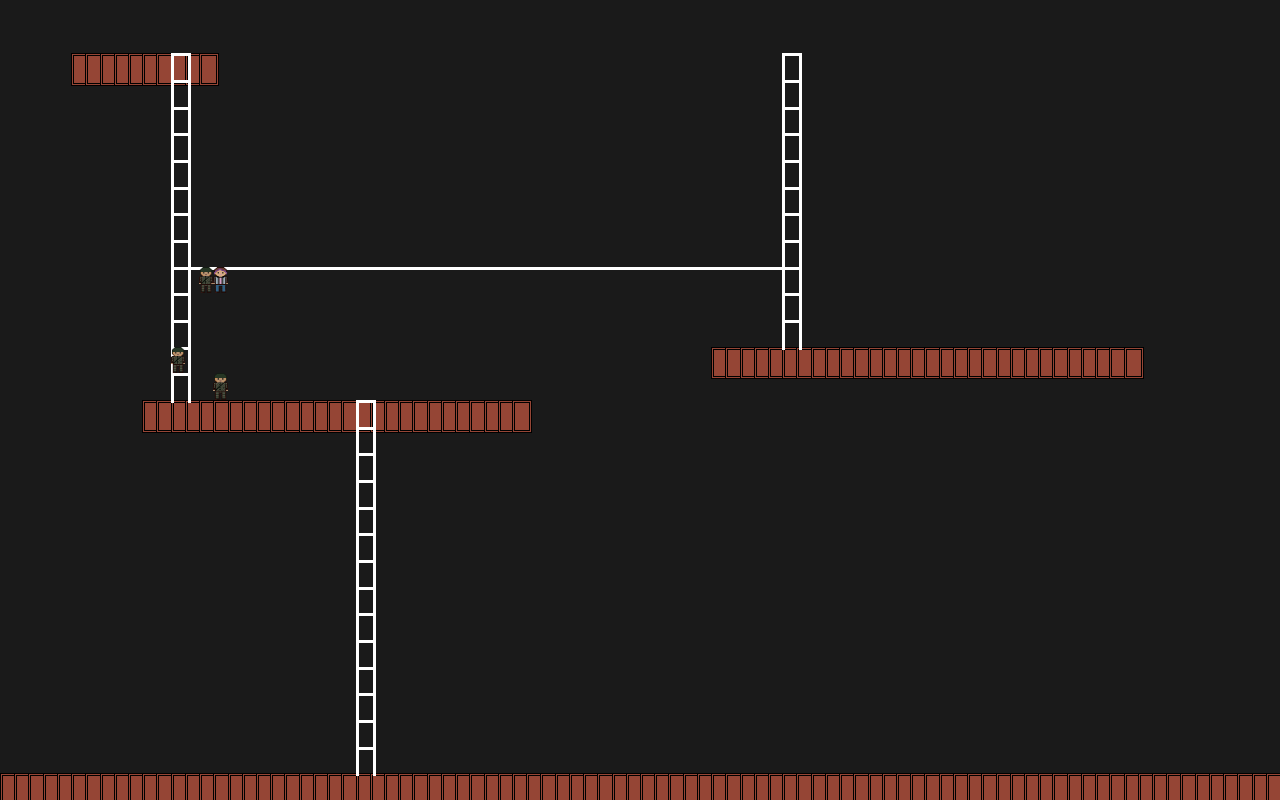
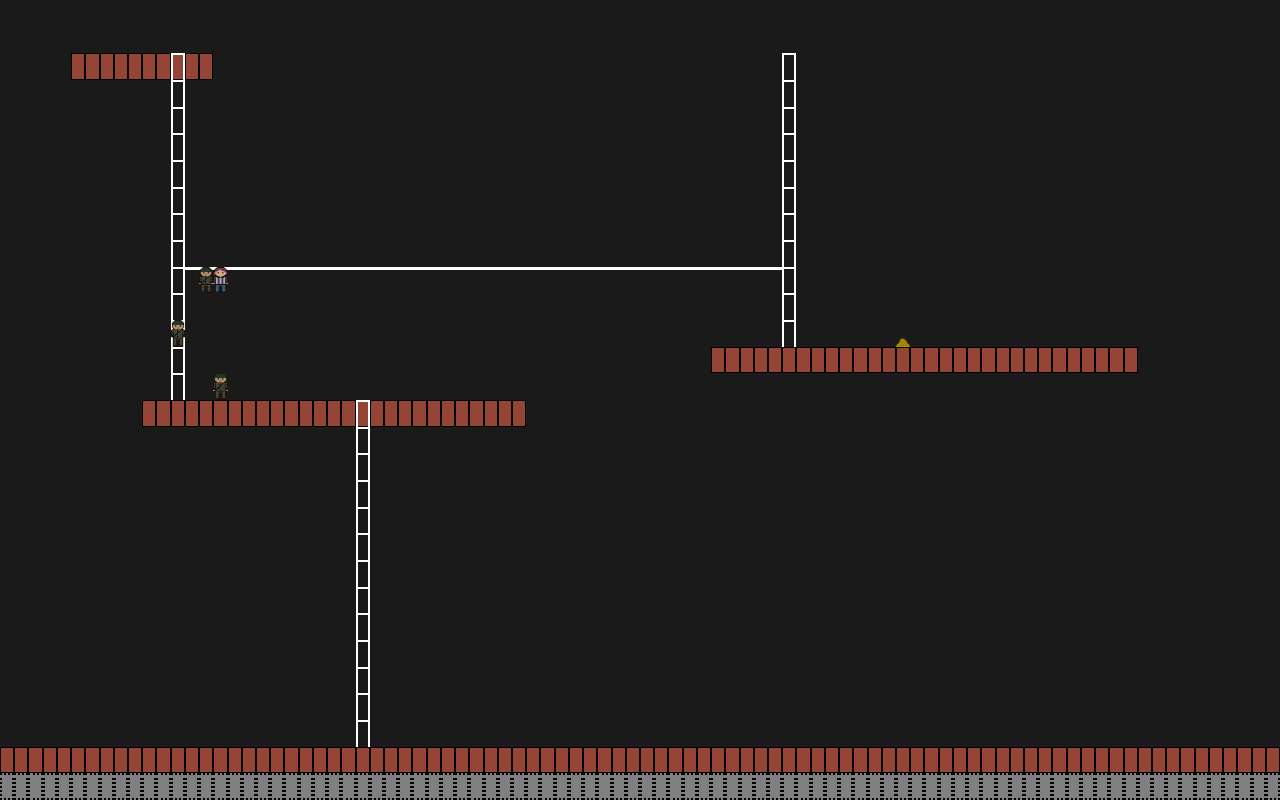
Before and after one commit to Soroush-porhonar/soroush-runner, a website built with Vite: page index.html in a window 1280 px wide. Built offline with nearby package versions, Linux system fonts and the light colour scheme.

Commit message:
fixed falling glitch and added concrete, woking on gold and enemy carring it

```diff
--- a/src/common/reset.css
+++ b/src/common/reset.css
@@ -22,6 +22,7 @@ time, mark, audio, video {
 	font-size: 100%;
 	font: inherit;
 	vertical-align: baseline;
+	box-sizing: border-box;
 }
 /* HTML5 display-role reset for older browsers */
 article, aside, details, figcaption, figure,
@@ -30,6 +31,7 @@ footer, header, hgroup, menu, nav, section {
 }
 body {
 	line-height: 1;
+
 }
 ol, ul {
 	list-style: none;
--- /dev/null
+++ b/src/element/concrete/conc.css
@@ -0,0 +1,5 @@
+.conc {
+  position: absolute;
+  background-color: gray;
+  border: 2px dotted black;
+}
--- /dev/null
+++ b/src/element/concrete/conc.ts
@@ -0,0 +1,23 @@
+import "./conc.css";
+import $ from "jquery";
+import { addObject, removeObject } from "./../ring/ring.ts";
+
+export class Conc {
+  row: number;
+  col: number;
+  constructor(row: number, col: number) {
+    this.row = row;
+    this.col = col;
+
+  }
+}
+
+export function drawConc(row: number, col: number) {
+  const OBJECT_ID = 7;
+  const id: string = row + "-" + col;
+  const $conc = $("<div></div>")
+    .attr("id", "conc" + id)
+    .addClass("conc");
+  addObject($conc, row, col, OBJECT_ID);
+
+}
--- a/src/element/enemy/enemy.ts
+++ b/src/element/enemy/enemy.ts
@@ -71,12 +71,13 @@ export function enemyRestoreHole(row , col){
 
 export function isFalling(row, col, index){
     const underboxId: number = getRingState(row + 1, col);
-    let result : boolean = false
+    let result : boolean
     if (underboxId === 0){
         result = true;
         };
     if (searchHole(row , col)){
         result = false;
+
         };
     if (enemiesBehindId[index] === 5){
         result = false;
@@ -89,8 +90,10 @@ export function enemyFall() {
   enemies.forEach((enemy, index) => {
     if (checkBorders(enemy.row + 1, enemy.col)){
         if (isFalling(enemy.row, enemy.col, index) ) {
+          //console.log(enemiesBehindId[index]);
+          //console.log(getRingState(enemy.row +1, enemy.col));
           resetEnemy(enemy.row, enemy.col, enemy.id, enemiesBehindId[index]);
-          enemy.row++;
+          enemy.row = enemy.row + 1 ;
           drawEnemy(enemy.row, enemy.col, enemy.id);
         }
     }
--- a/src/element/enemy/pathfinding.ts
+++ b/src/element/enemy/pathfinding.ts
@@ -77,7 +77,7 @@ export function moveEnemy() {
 
         if (!next) return;
 
-        if (notOccupied(next.row,next.col) && (!(isFalling( enemy.row, enemy.col, index )))) {
+        if (notOccupied(next.row,next.col) && getRingState(enemy.row , enemy.col ) !== 0 && !searchHole(enemy.row , enemy.col)){
 
             resetEnemy(
             enemy.row,
--- /dev/null
+++ b/src/element/gold/gold.css
@@ -0,0 +1,3 @@
+.gold {
+  position: absolute;
+}
--- /dev/null
+++ b/src/element/gold/gold.ts
@@ -0,0 +1,21 @@
+import $ from "jquery";
+import "./gold.css";
+import { addObject, removeObject } from "./../ring/ring.ts";
+
+export function drawGold(row: number, col: number) {
+  const OBJECT_ID = 6;
+  const id: string = row + "-" + col;
+  const $gold = $("<img>")
+    .attr("id", "gold" + id)
+    .attr("src", "./src/element/gold/gold.png") // Set the source of the image
+    .addClass("gold");
+  addObject($gold, row, col, OBJECT_ID);
+
+}
+
+
+export function resetGold(row: number, col: number, targetId: number) {
+  const id: string = row + "-" + col;
+  const $gold = $("#gold" + id).remove();
+  removeObject($gold, row, col, targetId);
+}
--- a/src/element/ladder/ladder.css
+++ b/src/element/ladder/ladder.css
@@ -1,6 +1,6 @@
 .ladder {
     position: absolute;
-    border: 3px solid white;
+    border: 2px solid white;
     border-bottom: none;
 
 }
--- a/src/element/player/player.ts
+++ b/src/element/player/player.ts
@@ -18,7 +18,7 @@ export class Player {
 
 export let player: Player;
 let BehindPlayerId: number;
-//curren image for player
+//current image for player
 let playerImg:string = "./src/element/player/player-standing.png";
 
 
@@ -27,8 +27,12 @@ function changeState(){
     let state : string;
     const underboxId: number = getRingState(player.row + 1, player.col);
 
-        if ((underboxId == 0 && (!searchHole(player.row , player.col))) ) {
+        if (underboxId === 0 || underboxId === 5) {
             state = "falling";
+            }
+        //check player not be in hole
+        if (searchHole(player.row , player.col)){
+            state = "standing"
             }
         if (underboxId === 1 || underboxId===2 || underboxId===4){
             state = "standing"
@@ -99,7 +103,7 @@ export function playerFall() {
 
 export function goLeft() {
   const leftboxId: number = getRingState(player.row, player.col - 1);
-  if ((changeState() === "standing" ||changeState() === "climbing" || changeState() === "hanging") & (leftboxId == 0 || leftboxId == 2 || leftboxId == 5)) {
+  if ((changeState() === "standing" ||changeState() === "climbing" || changeState() === "hanging") & (leftboxId == 0 || leftboxId == 2 || leftboxId == 5 || leftboxId == 6 )) {
     resetPlayer(player.row, player.col, BehindPlayerId);
     player.col = player.col - 1;
     draw_player(player.row, player.col);
@@ -108,9 +112,7 @@ export function goLeft() {
 
 export function goRight() {
   const rightboxId: number = getRingState(player.row, player.col + 1);
-  console.log(rightboxId);
-  if ((changeState() == "standing" || changeState() == "climbing" || changeState() === "hanging") & (rightboxId == 0 || rightboxId == 2|| rightboxId == 5)) {
-    changeState("walking-left");
+  if ((changeState() == "standing" || changeState() == "climbing" || changeState() === "hanging") & (rightboxId == 0 || rightboxId == 2 || rightboxId == 5 || rightboxId == 6)) {
     resetPlayer(player.row, player.col, BehindPlayerId);
     player.col = player.col + 1;
     draw_player(player.row, player.col);
@@ -145,16 +147,10 @@ export function digLeft() {
 }
 
 
-const findSubArray = (array, value1, index1, value2, index2) => {
-     const result = array.find(subArray => subArray[index1] === value1 && subArray[index2] === value2);
-     return result
-};
-
 export function digRight() {
 
-  const rightAxe: object = new Soil(player.row + 1, player.col + 1);
+  const rightAxe: Soil = new Soil(player.row + 1, player.col + 1);
   const rightAxeId: number = getRingState(rightAxe.row, rightAxe.col);
-
   if ((changeState() == "standing") & (rightAxeId == 1)) {
     handleHoleChar(rightAxe.row, rightAxe.col);
 
--- a/src/element/ring/ring.ts
+++ b/src/element/ring/ring.ts
@@ -51,7 +51,7 @@ export function addObject(
   objId: number
 ) {
   checkBorders(row, col)
-    console.log(RING);
+
   // logic
   RING[row][col] = objId;
 
--- a/src/element/soil/soil.css
+++ b/src/element/soil/soil.css
@@ -1,6 +1,7 @@
 .soil {
   position: absolute;
   background-color: #954535;
-  border: 3px double black;
+  border: 1px double black;
+
 
 }
--- a/src/main.ts
+++ b/src/main.ts
@@ -17,6 +17,10 @@ import { draw_soil, Soil } from "./element/soil/soil.ts";
 import { draw_ring } from "./element/ring/ring.ts";
 import { draw_ladder, Ladder } from "./element/ladder/ladder.ts";
 import { drawBar } from "./element/bar/bar.ts";
+import { drawGold } from "./element/gold/gold.ts";
+import { drawConc } from "./element/concrete/conc.ts";
+
+
 $("#app").html(`
   <div class="app">
 
@@ -67,26 +71,32 @@ let stageDict = {
     Soil: [
       { row: 2, col: 5, count: 10 } as Soil,
       { row: 15, col: 10, count: 27 } as Soil,
-      { row: 29, col: 0, count: 90 } as Soil,
+      { row: 28, col: 0, count: 90 } as Soil,
       { row: 13, col: 50, count: 30 } as Soil,
     ],
     Ladder: [
-      { row: 15, col: 25, count: 14 } as Ladder,
+      { row: 15, col: 25, count: 13 } as Ladder,
       { row: 2, col: 12, count: 13 } as Ladder,
       { row: 2, col: 55, count: 11 } as Ladder,
     ],
     Player: [
         { row: 10, col: 15 } as Player
-        ],
+    ],
     Enemy: [
-      { row: 28, col: 12, id: 0 } as Enemy,
-      { row: 13, col: 18, id: 1 } as Enemy,
-      { row: 28, col: 16, id: 2 } as Enemy,
+      { row: 25, col: 12, id: 0 } as Enemy,
+      { row: 11, col: 18, id: 1 } as Enemy,
+      { row: 27, col: 16, id: 2 } as Enemy,
       /*{ row: 14, col: 20, id: 3 } as Enemy,*/
     ],
     Bar: [
           { row: 10, col: 13, count: 42 } as Bar,
-        ],
+    ],
+    Gold: [
+          { row: 12, col: 63 } as Gold,
+    ],
+    Conc: [
+          { row: 29, col: 0, count: 90 } as Conc,
+    ],
   },
 };
 
@@ -98,6 +108,14 @@ stageDict["stage-1"]["Soil"].forEach(function (item: Soil) {
   }
 });
 
+
+stageDict["stage-1"]["Conc"].forEach(function (item: Conc) {
+  for (let index = 0; index < item.count; index++) {
+    drawConc(item.row, item.col + index);
+  }
+});
+
+
 stageDict["stage-1"]["Ladder"].forEach(function (item: Ladder) {
   for (let index = 0; index < item.count; index++) {
     draw_ladder(item.row + index, item.col);
@@ -108,6 +126,10 @@ stageDict["stage-1"]["Bar"].forEach(function (item: Bar) {
   for (let index = 0; index < item.count; index++) {
     drawBar(item.row, item.col + index);
   }
+});
+
+stageDict["stage-1"]["Gold"].forEach(function (item: Gold) {
+    drawGold(item.row, item.col);
 });
 
 stageDict["stage-1"]["Player"].forEach(function (item: Player) {
@@ -125,5 +147,6 @@ function execute() {
   playerFall();
   enemyFall();
   moveEnemy();
+
 }
 let interval = setInterval(execute, 200);
```
Also changed, not shown: src/element/gold/gold.png (added).
